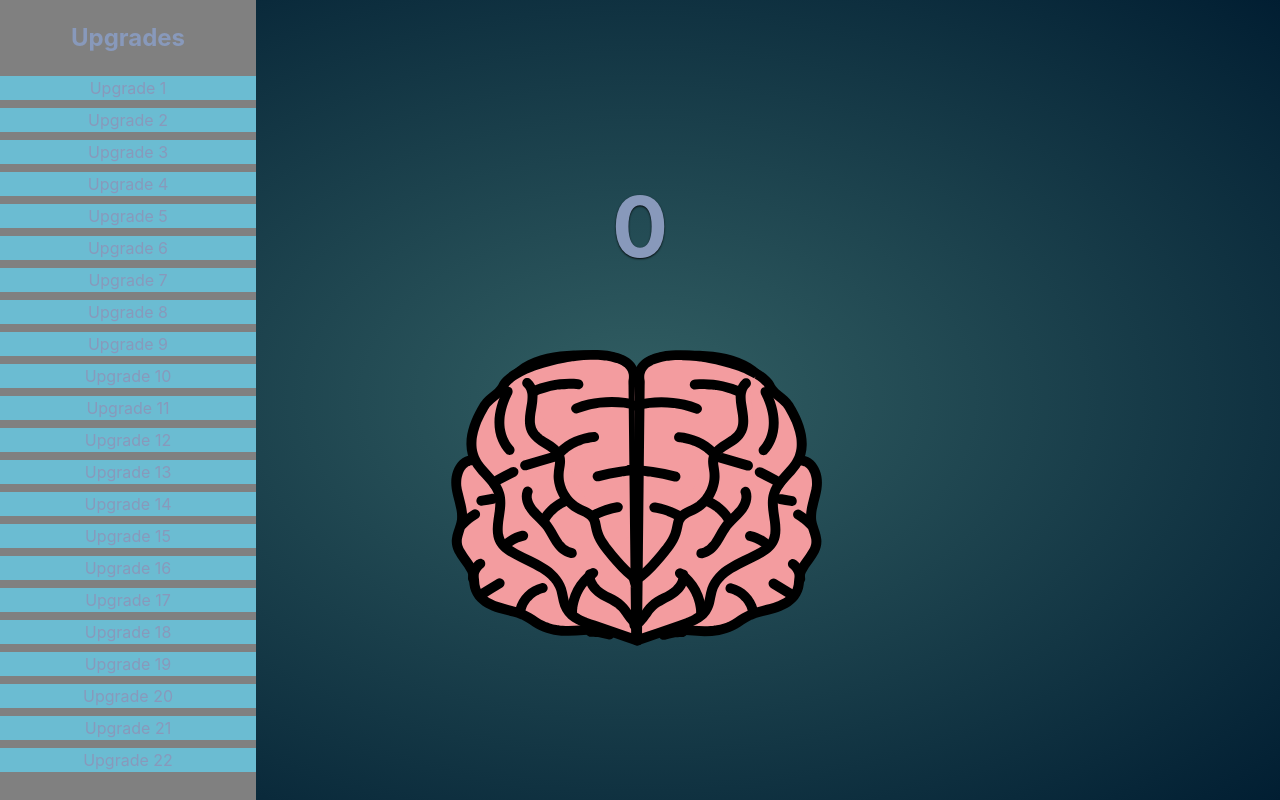
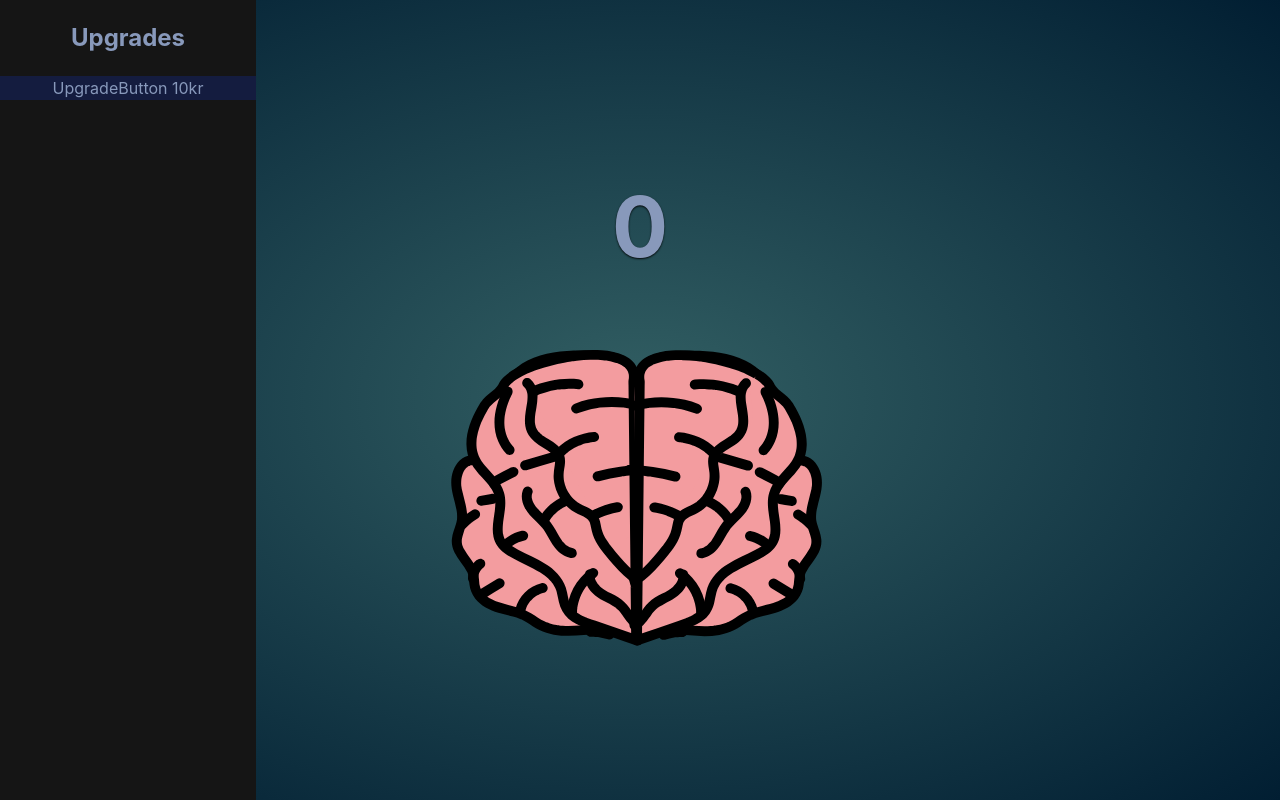
Before and after one commit to albjoh2/LearnClicker, a React (Vite) app: page / in a window 1280 px wide. Built offline with nearby package versions, Linux system fonts and the light colour scheme.

Commit message:
implemented price to upgrades and points per seconds

```diff
--- a/src/App.css
+++ b/src/App.css
@@ -11,38 +11,9 @@
   will-change: filter;
   transition: filter 300ms;
 }
-.logo:hover {
-  filter: drop-shadow(0 0 2em #646cffaa);
-}
-.logo.react:hover {
-  filter: drop-shadow(0 0 2em #61dafbaa);
-}
 
 #brain {
   transition: all 300ms;
-}
-
-@keyframes logo-spin {
-  from {
-    transform: rotate(0deg);
-  }
-  to {
-    transform: rotate(360deg);
-  }
-}
-
-@media (prefers-reduced-motion: no-preference) {
-  a:nth-of-type(2) .logo {
-    animation: logo-spin infinite 20s linear;
-  }
-}
-
-.card {
-  padding: 2em;
-}
-
-.read-the-docs {
-  color: #888;
 }
 
 ul {
@@ -55,5 +26,6 @@ li {
   padding: 0, 0.5em;
   margin: 0.5em 0;
   list-style: none;
-  background-color: #61dafbaa;
+  background-color: #141c3f;
+  cursor: pointer;
 }
--- a/src/App.tsx
+++ b/src/App.tsx
@@ -9,7 +9,7 @@ function App() {
   const [count, setCount] = useState(0);
   return (
     <>
-      <Upgrades></Upgrades>
+      <Upgrades setCount={setCount} count={count}></Upgrades>
       <Counter count={count}></Counter>
       <Brain setCount={setCount} count={count}></Brain>
     </>
--- /dev/null
+++ b/src/components/UpgradeButton.tsx
@@ -0,0 +1,27 @@
+import { FC, useState } from "react";
+
+interface UpgradeButtonProps {
+  count: number;
+  setCount: (count: number) => void;
+  pointsPerSec: number;
+  setPointsPerSec: (pointsPerSec: number) => void;
+}
+
+const UpgradeButton: FC<UpgradeButtonProps> = ({
+  count,
+  setCount,
+  pointsPerSec,
+  setPointsPerSec,
+}) => {
+  const [price, setPrice] = useState(10);
+  const handleClick = () => {
+    if (count >= price) {
+      setCount(count - price);
+      setPointsPerSec(pointsPerSec + 1);
+      setPrice(price * 2);
+    }
+  };
+  return <li onClick={handleClick}>UpgradeButton {price}kr</li>;
+};
+
+export default UpgradeButton;
--- a/src/components/Upgrades.tsx
+++ b/src/components/Upgrades.tsx
@@ -1,13 +1,20 @@
 import { FC } from "react";
+import UpgradeButton from "./UpgradeButton";
+import { useState } from "react";
 
-interface UpgradesProps {}
+interface UpgradesProps {
+  count: number;
+  setCount: (count: number) => void;
+}
 
-const Upgrades: FC<UpgradesProps> = ({}) => {
+const Upgrades: FC<UpgradesProps> = ({ count, setCount }) => {
+  const [pointsPerSec, setPointsPerSec] = useState(1);
+
   return (
     <div
       style={{
         position: "absolute",
-        backgroundColor: "gray",
+        backgroundColor: "#151515",
         top: "0",
         left: "0",
         bottom: "0",
@@ -16,28 +23,12 @@ const Upgrades: FC<UpgradesProps> = ({}) => {
     >
       <h2>Upgrades</h2>
       <ul>
-        <li>Upgrade 1</li>
-        <li>Upgrade 2</li>
-        <li>Upgrade 3</li>
-        <li>Upgrade 4</li>
-        <li>Upgrade 5</li>
-        <li>Upgrade 6</li>
-        <li>Upgrade 7</li>
-        <li>Upgrade 8</li>
-        <li>Upgrade 9</li>
-        <li>Upgrade 10</li>
-        <li>Upgrade 11</li>
-        <li>Upgrade 12</li>
-        <li>Upgrade 13</li>
-        <li>Upgrade 14</li>
-        <li>Upgrade 15</li>
-        <li>Upgrade 16</li>
-        <li>Upgrade 17</li>
-        <li>Upgrade 18</li>
-        <li>Upgrade 19</li>
-        <li>Upgrade 20</li>
-        <li>Upgrade 21</li>
-        <li>Upgrade 22</li>
+        <UpgradeButton
+          count={count}
+          setCount={setCount}
+          pointsPerSec={pointsPerSec}
+          setPointsPerSec={setPointsPerSec}
+        />
       </ul>
     </div>
   );
```
